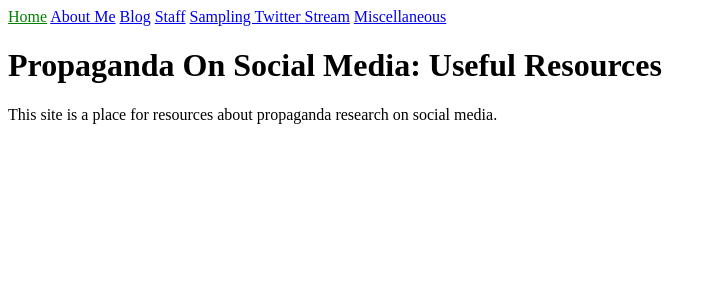
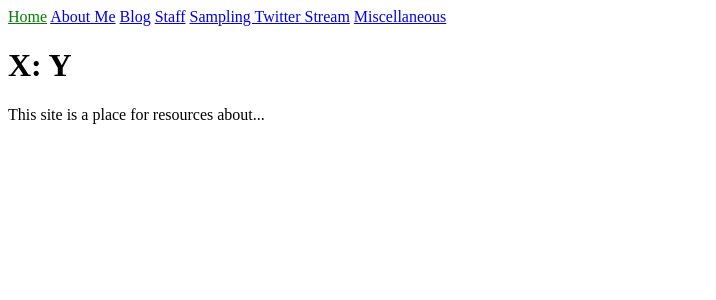
Before and after one commit to tippolitoSTAT/tippolitoSTAT.github.io, a Jekyll site: the page built from index.html, in a window 1280 px wide. Shown: the top 300 px of the page, without its empty margins (0-716 px from the left). Built offline with Jekyll 4.4.1, drawn with Linux system fonts in a browser that asks for light colours.

Commit message:
Update index.html

```diff
--- a/index.html
+++ b/index.html
@@ -2,6 +2,6 @@
 title: Home
 ---
 <div>
-  <h1>{{ "Propaganda On Social Media: Useful Resources"}}</h1>
-  <p>This site is a place for resources about propaganda research on social media.</p>
+  <h1>{{ "X: Y"}}</h1>
+  <p>This site is a place for resources about...</p>
 </div>
```
